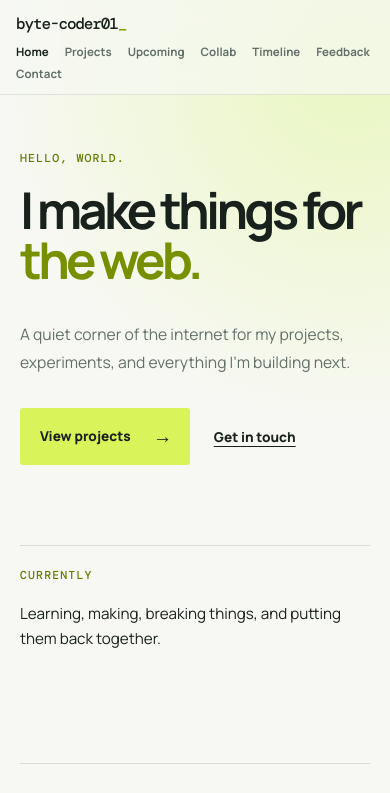
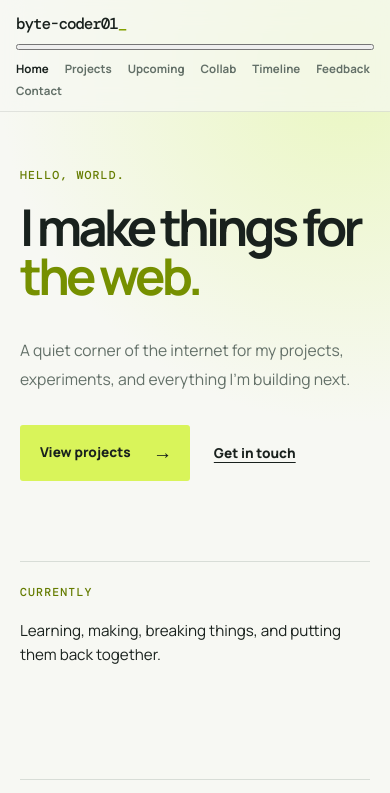
Before and after one commit to byte-coder01/byte-coder01_, a plain HTML site: page index.html in a window 390 px wide. Shown: the top 793 px of the page. Drawn offline with nearby package versions, Linux system fonts and the light colour scheme.

Commit message:
Add menu toggle button and script reference

```diff
--- a/index.html
+++ b/index.html
@@ -13,7 +13,8 @@
 <body>
   <nav class="navbar">
     <a class="brand" href="index.html">byte-coder01<span>_</span></a>
-    <div class="nav-links">
+    <button class="menu-toggle" type="button" aria-label="Open navigation" aria-expanded="false" aria-controls="site-navigation"><span></span><span></span><span></span></button>
+    <div class="nav-links" id="site-navigation">
       <a class="active" href="index.html">Home</a>
       <a href="projects.html">Projects</a>
       <a href="upcoming.html">Upcoming</a>
@@ -50,5 +51,6 @@
     </section>
   </main>
   <footer>© 2026 byte-coder01 <span>·</span> GitHub: <a href="https://github.com/byte-coder01" target="_blank" rel="noopener noreferrer">@byte-coder01</a></footer>
+  <script src="menu.js"></script>
 </body>
 </html>
```
